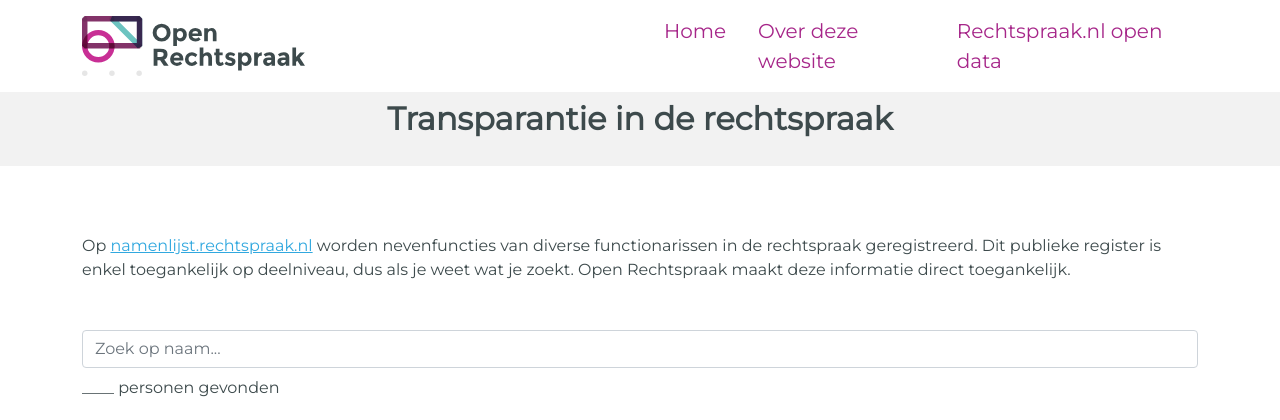
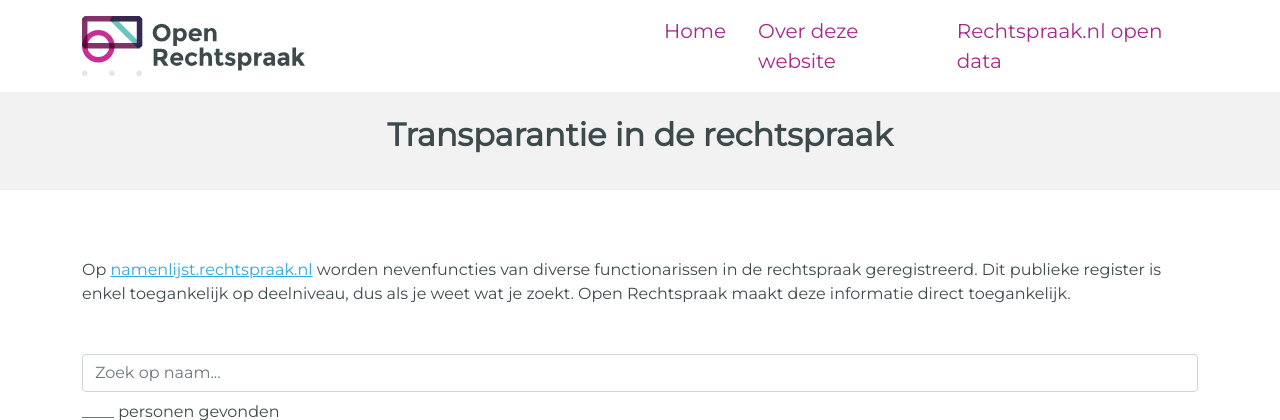
Before and after one commit to openstate/open-rechtspraak, a Flask app: page / in a window 1280 px wide. Shown: the top 420 px of the page. Run offline with Flask 2, Linux system fonts and the light colour scheme; style sheets or scripts are compiled from the project's sources.

Commit message:
Fix alignment of title

```diff
--- a/app/templates/partials/_lead.html
+++ b/app/templates/partials/_lead.html
@@ -2,7 +2,7 @@
   <div class="container">
     <div class="row header">
       <div class="col-12">
-        <h2 class="text-center">Transparantie in de rechtspraak</h2>
+        <h2 class="text-center my-3">Transparantie in de rechtspraak</h2>
       </div>
     </div>
   </div>
```
